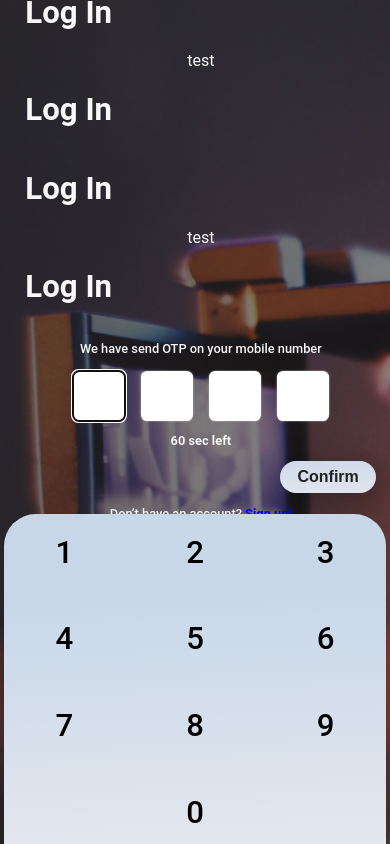
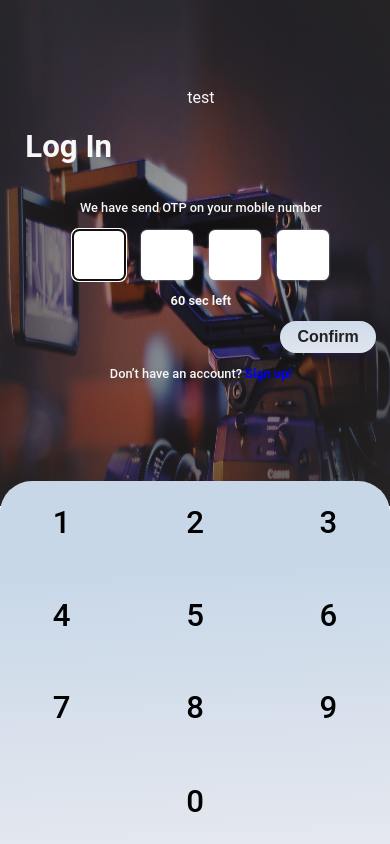
Before and after one commit to manikantabhavana/Callsheets_Web, a React (Vite) app in the folder Callsheets/: page /login-otp in a window 390 px wide. Built offline with nearby package versions, Linux system fonts and the light colour scheme; some icons are missing.

Commit message:
new commit on

```diff
--- a/Callsheets/src/Components/Auth/Login/Login.css
+++ b/Callsheets/src/Components/Auth/Login/Login.css
@@ -10,8 +10,7 @@
 .login-center-cont{
     background: linear-gradient(172.78deg, #C7D7E8 24.32%, #EAEBF0 100.34%);
     border-radius: 1rem ;
-    /* border-top-left-radius: 3rem;
-    border-top-right-radius: 3rem; */
+
     display: flex;
     flex-direction: column;
     align-items: center;
--- a/Callsheets/src/Components/Auth/Login/LoginOtp.css
+++ b/Callsheets/src/Components/Auth/Login/LoginOtp.css
@@ -2,6 +2,7 @@
     background-image: url("../../../Assets/Images/LoginOtpBg.png");
     background-repeat: no-repeat;
     background-size: cover;
+    background-position: center;
     display: flex;
     align-items: center;
     justify-content: center;
@@ -72,6 +73,12 @@
         height: 100vh;
         flex-direction: column;
         width: 100vw;
+        background-size:100% 60%;
+        background-position: top;
+
+
+
+
     }
     .login-otp-center-cont{
         background: none;
--- a/Callsheets/src/Components/Auth/Login/LoginOtp.jsx
+++ b/Callsheets/src/Components/Auth/Login/LoginOtp.jsx
@@ -44,13 +44,7 @@ function LoginOtp() {
         <div className='login-otp-center-cont'>
 
 
-            <h1 className='login-header'>Log In</h1>
 
-            <div>test</div>
-            <h1 className='login-header'>Log In</h1>
-
-
-            <h1 className='login-header'>Log In</h1>
             <div>test</div>
             <h1 className='login-header'>Log In</h1>
 
--- a/Callsheets/src/Components/Shared/Numpad/Numpad.css
+++ b/Callsheets/src/Components/Shared/Numpad/Numpad.css
@@ -35,11 +35,12 @@
 
   @media screen  and (max-width:890px){
     .number-pad{
+
         display: grid;
         grid-template-columns: repeat(3,1fr);
-        width: 98vw;
+        width: 100vw;
         background: linear-gradient(177.49deg, #C7D7E8 22.95%, #EAEBF0 112.68%);
-        min-height: 40vh !important;
+        min-height: 43vh !important;
     }
 
   }
```
